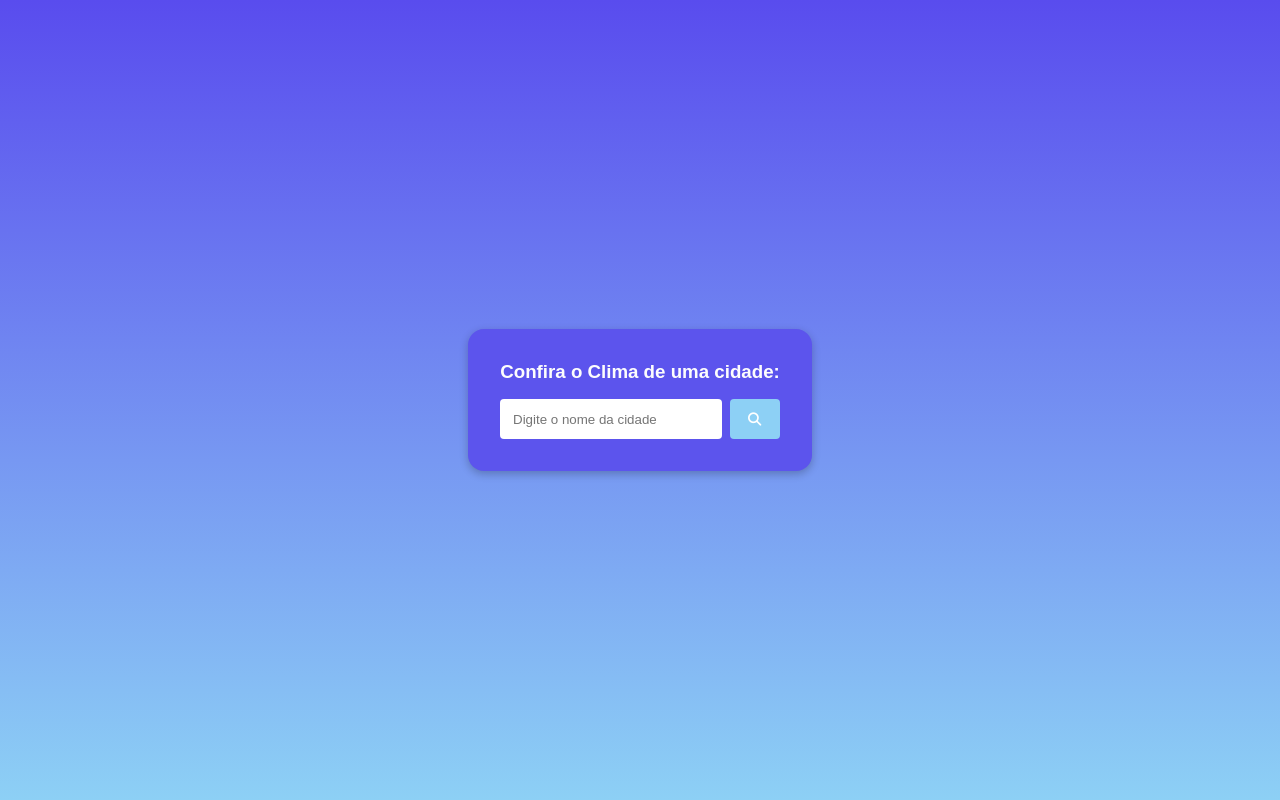
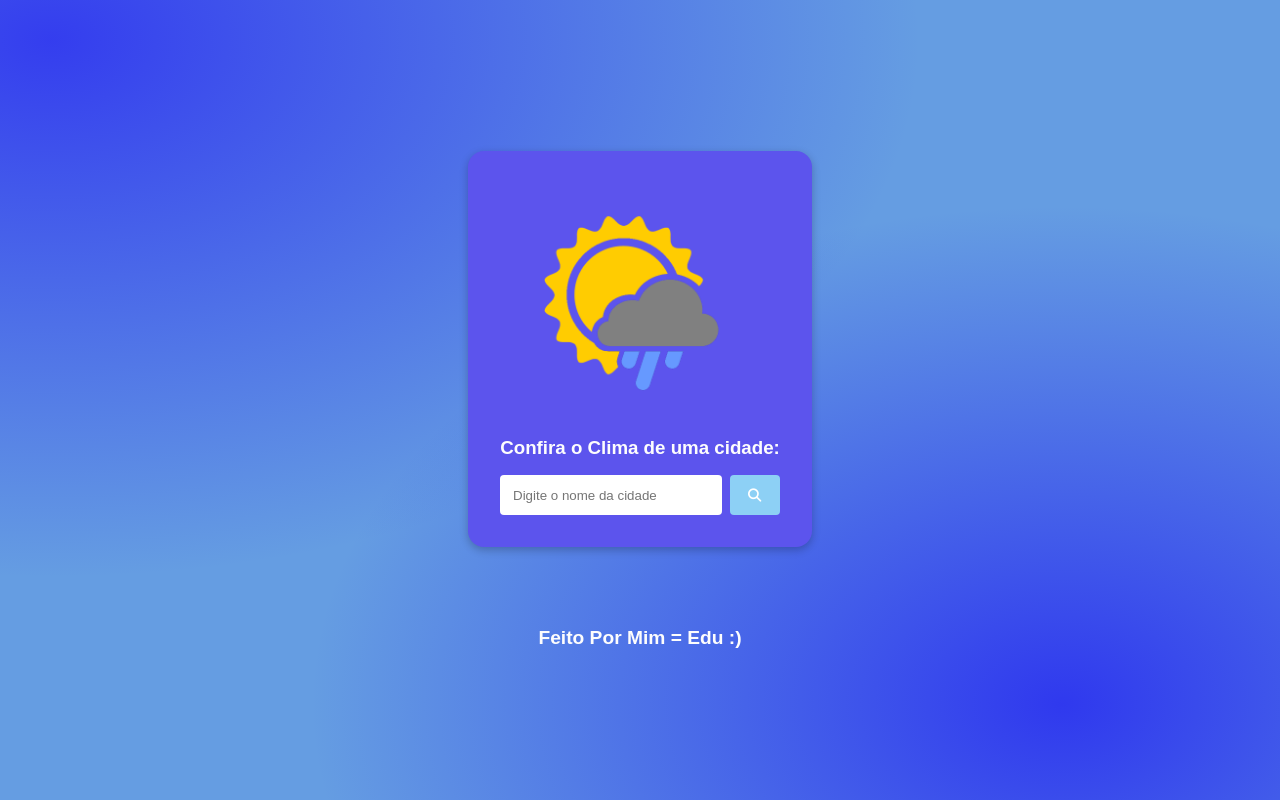
Before and after one commit to EduardoFerreira-PNG/ConfiraOClima, a plain HTML site: page index.html in a window 1280 px wide. Drawn offline with Linux system fonts and the light colour scheme.

Commit message:
atualização visual

```diff
--- a/css/style.css
+++ b/css/style.css
@@ -6,11 +6,19 @@
 }
 
 body{
-    background: linear-gradient(180deg,rgba(89,76,238, 1)0%, #8dd0f5 100%);
+    background-color:hsla(213,68%,64%,1);
+    background-image:
+    radial-gradient(at 83% 88%, hsla(237,85%,56%,1) 0px, transparent 50%),
+    radial-gradient(at 4% 5%, hsla(237,85%,57%,1) 0px, transparent 50%);
     display: flex;
     justify-content: center;
     align-items: center;
+    flex-direction: column;
     height: 100vh;
+}
+
+#logo{
+    max-width: 250px;
 }
 
 .hide{
@@ -103,3 +111,11 @@ body{
     margin: 0.6rem;
     padding: 0.6rem;
  }
+
+ #eu{
+    font-size: 1.2rem;
+    color: #fdfdfd;
+    font-weight: bold;
+    text-transform: capitalize;
+    margin-top: 5rem;
+ }
--- a/index.html
+++ b/index.html
@@ -18,6 +18,7 @@
 </head>
 <body>
     <div class="container">
+        <img src="img/logo clima.png" id="logo" alt="Logo clima">
         <div class="form">
             <h3>Confira o Clima de uma cidade: </h3>
             <div class="form-input-container">
@@ -50,5 +51,6 @@
             </div>
         </div>
     </div>
+    <p id="eu">feito por mim = Edu :)</p>
 </body>
 </html>
--- a/js/main.js
+++ b/js/main.js
@@ -39,6 +39,8 @@ const showWeatherData = async (city) => {
 
         weatherContainer.classList.remove("hide")
 
+        cityInput.value = ""
+
 }
 
 // Eventos
```
Also changed, not shown: img/logo clima.png (added).
